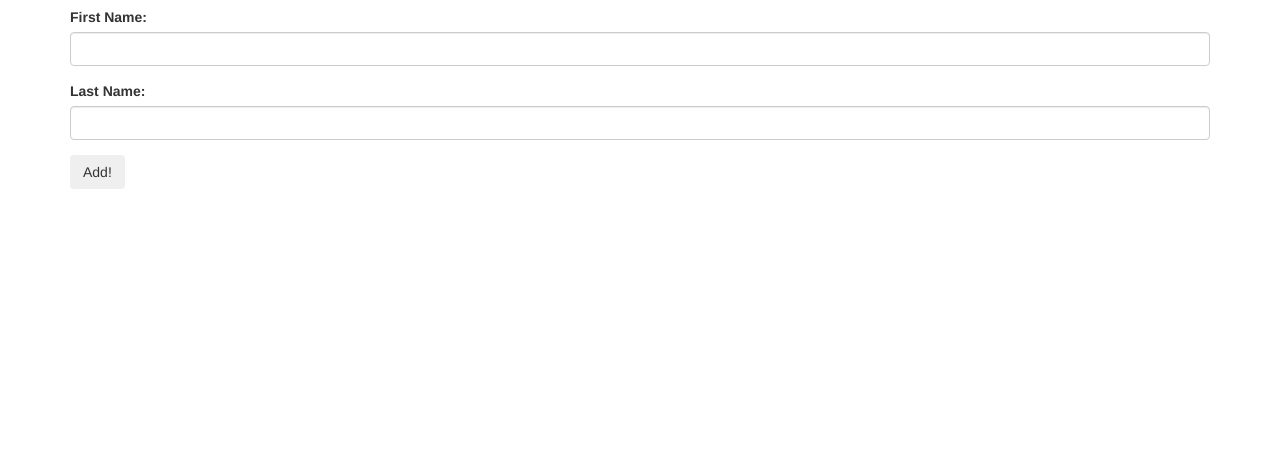
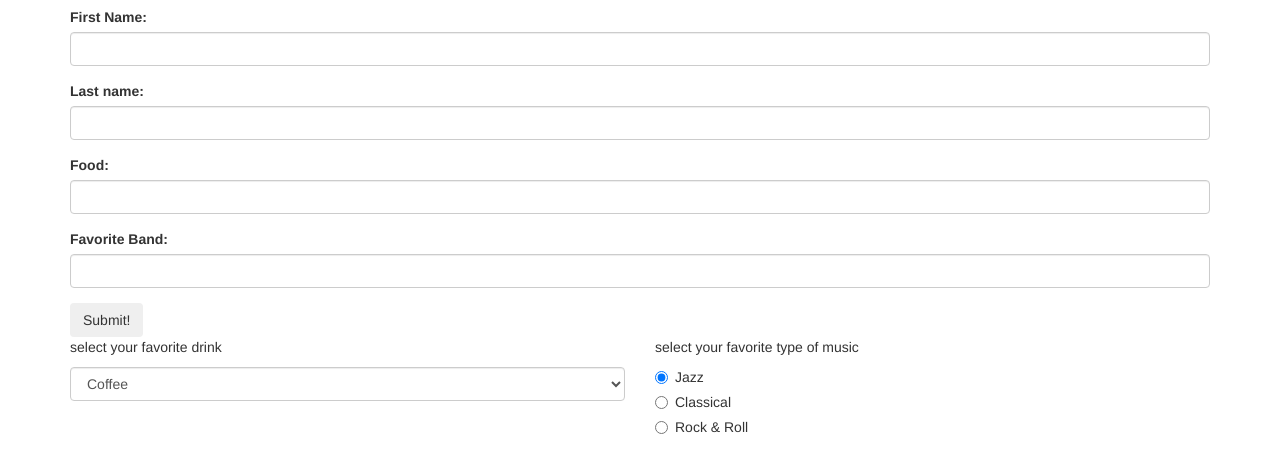
Before and after one commit to daliaramos/survey, a plain HTML site: page index.html in a window 1280 px wide. Shown: the part 63-536 px from the top of the page. Drawn offline with Linux system fonts and the light colour scheme.

Commit message:
add colums and rows, add forms

```diff
--- a/css/style.css
+++ b/css/style.css
@@ -0,0 +1,3 @@
+#output {
+  display: none;
+}
--- a/index.html
+++ b/index.html
@@ -2,7 +2,7 @@
 <html>
   <head>
     <link href="css/bootstrap.css" rel="stylesheet" type="text/css">
-    <link href="css/styles.css" rel="stylesheet" type="text/css">
+    <link href="css/style.css" rel="stylesheet" type="text/css">
     <script src="js/jquery-3.2.1.js"></script>
     <script src="js/scripts.js"></script>
     <title>Survey</title>
@@ -10,17 +10,64 @@
   <body>
     <div class="container">
     <h1>Welcome to our survey</h1>
-      <form id="add">
+      <form id="survey">
         <div class="form-group">
           <label for="name">First Name:</label>
           <input id="name" class="form-control" type="text">
         </div>
         <div class="form-group">
-          <label for="Last name">Last Name:</label>
-          <input id="last name" class="form-control" type="text">
+          <label for="last">Last name:</label>
+          <input id="last" class="form-control" type="text">
         </div>
-        <button type="submit" class="btn">Add!</button>
+        <div class="form-group">
+          <label for="food">Food:</label>
+          <input id="food" class="form-control" type="text">
+        </div>
+        <div class="form-group">
+          <label for="band">Favorite Band:</label>
+          <input id="band" class="form-control" type="text">
+        </div>
+
+        <button type="submit" class="btn">Submit!</button>
       </form>
+      <div id="output">
+        <h1>survey results</h1>
+        <p>HI,<span class="name"></span> and <span class="last"></span> it seems that you like <span class="food"></span> and <span class="band"></span>.
+        </p>
+      </div>
+      <div class="row">
+        <div class="col-md-6">
+      <p>select your favorite drink</p>
+      <select class="form-control" id="beverage">
+        <option value="1">Coffee</option>
+        <option value="2">Tea</option>
+        <option value="3">Kombucha</option>
+        <option value="4">Water</option>
+      </select>
+        </div>
+        <div class="col-md-6">
+      <p>select your favorite type of music</p>
+      <div class="radio">
+        <label>
+          <input type="radio" name="genre" value="jazz" checked>
+          Jazz
+        </label>
+      </div>
+      <div class="radio">
+        <label>
+          <input type="radio" name="genre" value="classical">
+        Classical
+        </label>
+      </div>
+      <div class="radio">
+        <label>
+          <input type="radio" name="genre" value="rockandroll">
+          Rock & Roll
+        </label>
+      </div>
+      </div>
+
+
     </div>
   </body>
 </html>
--- a/js/scripts.js
+++ b/js/scripts.js
@@ -0,0 +1,16 @@
+$(document).ready(function() {
+  $("#survey").submit(function(event) {
+    var nameInput = $("input#name").val();
+    var lastInput = $("input#last").val();
+    var foodInput = $("input#food").val();
+    var bandInput = $("input#band").val();
+
+    $(".name").text(nameInput);
+    $(".last").text(lastInput);
+    $(".food").text(foodInput);
+    $(".band").text(bandInput);
+    $("#output").show();
+
+    event.preventDefault();
+ });
+});
```
